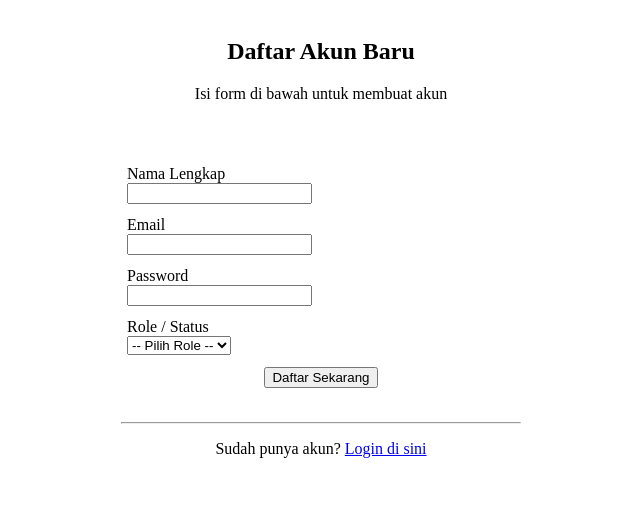
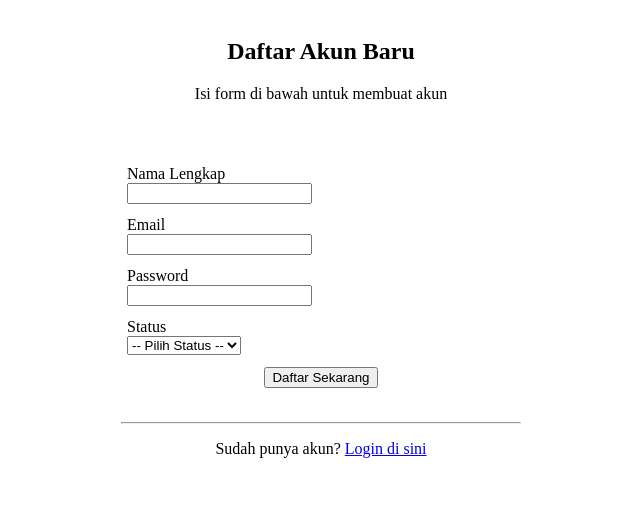
Before and after one commit to Dinataaa1/Project-student-task-management-system, a PHP site: page / in a window 1280 px wide. Shown: the top 510 px of the page, without its empty margins (319-959 px from the left). Run offline with PHP 8.4, Linux system fonts and the light colour scheme.

Commit message:
Sistem-Login

```diff
--- a/index.php
+++ b/index.php
@@ -117,9 +117,9 @@
 
                                     <tr>
                                         <td>
-                                            <label for="role">Role / Status</label><br>
+                                            <label for="role">Status</label><br>
                                             <select name="role" id="role" required>
-                                                <option value="">-- Pilih Role --</option>
+                                                <option value="">-- Pilih Status --</option>
                                                 <option value="mahasiswa">Mahasiswa</option>
                                                 <option value="dosen">Dosen</option>
                                             </select>
```
